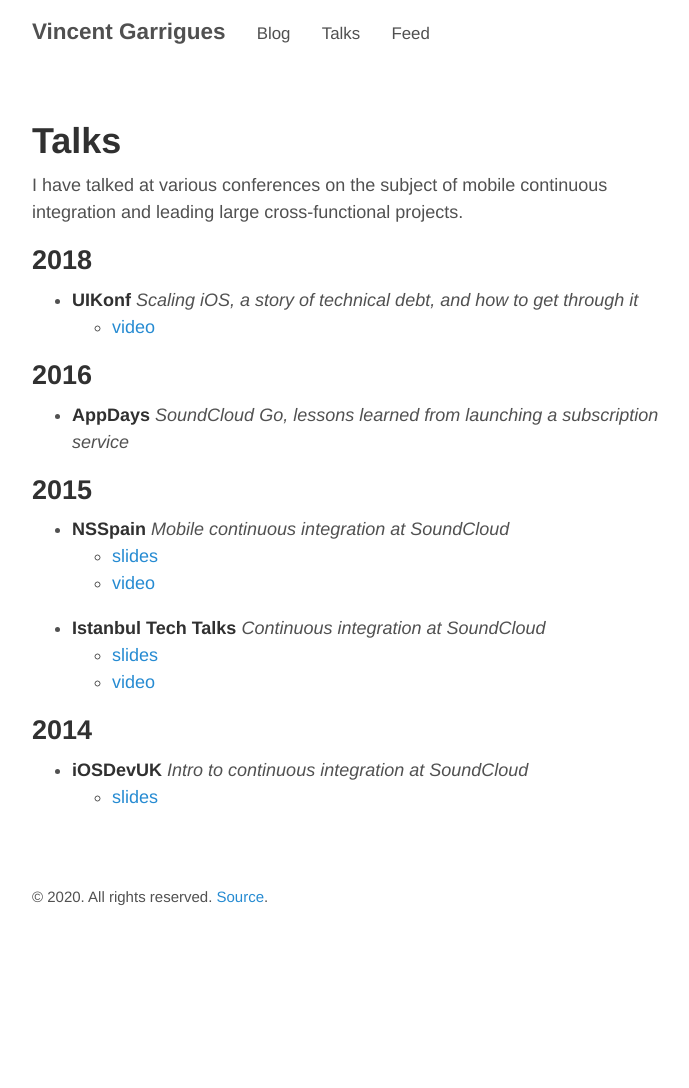
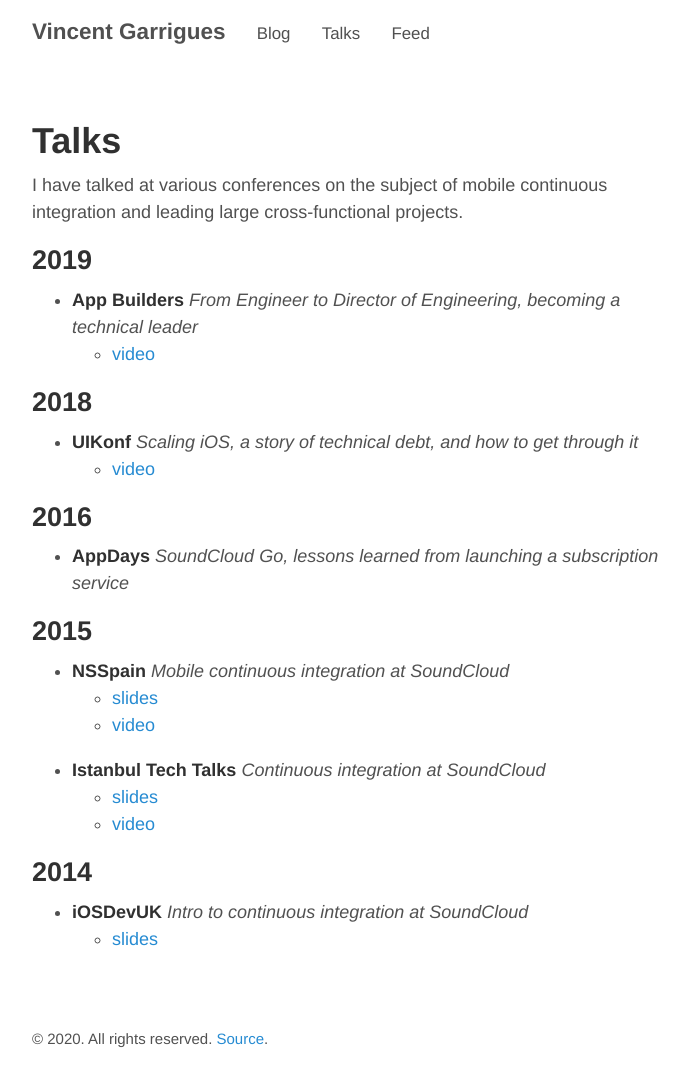
Before and after one commit to garriguv/garriguv.github.io, a Jekyll site: the page built from talks.md, in a window 1280 px wide. Shown: the whole page, without its empty margins (293-982 px from the left). Built offline with Jekyll 4.4.1, drawn with Linux system fonts in a browser that asks for light colours; before the commit the page ends 946 px from its top, so only the background shows below that.

Commit message:
Update talks.md
Add App Builders talk

```diff
--- a/talks.md
+++ b/talks.md
@@ -5,6 +5,11 @@ title: Talks
 
 I have talked at various conferences on the subject of mobile continuous integration and leading large
 cross-functional projects.
+
+## 2019
+
+* **App Builders** _From Engineer to Director of Engineering, becoming a technical leader_
+  * [video](https://www.youtube.com/watch?v=KWROQdIRqu4)
 
 ## 2018
 
```
